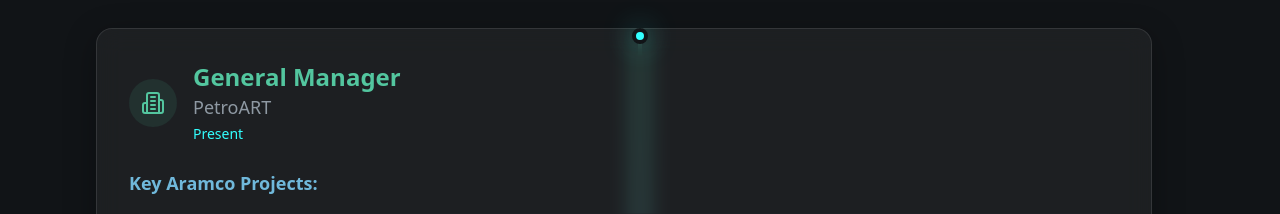
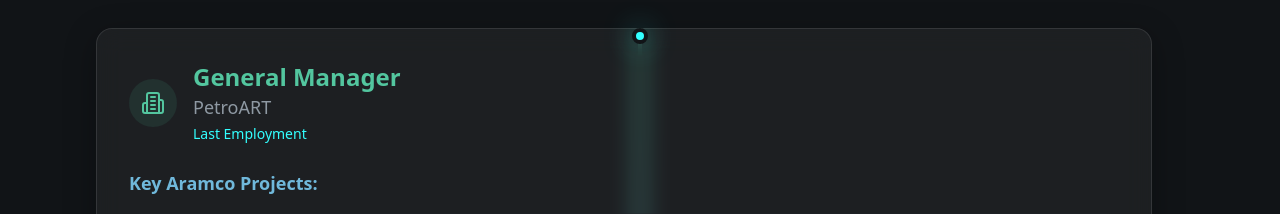
Before and after one commit to shudgum/baderalqahtani, a React (Vite) app: page / in a window 1280 px wide. Shown: the part 2720-2934 px from the top of the page. Built offline with nearby package versions, Linux system fonts and the light colour scheme.

Commit message:
Update Experience Section
Update "Business Developer" employment to "Last Employment".

```diff
--- a/src/components/Experience.tsx
+++ b/src/components/Experience.tsx
@@ -4,7 +4,7 @@ const experiences = [
   {
     role: "General Manager",
     company: "PetroART",
-    period: "Present",
+    period: "Last Employment",
     type: "leadership",
     icon: Building2,
     projects: [
```
